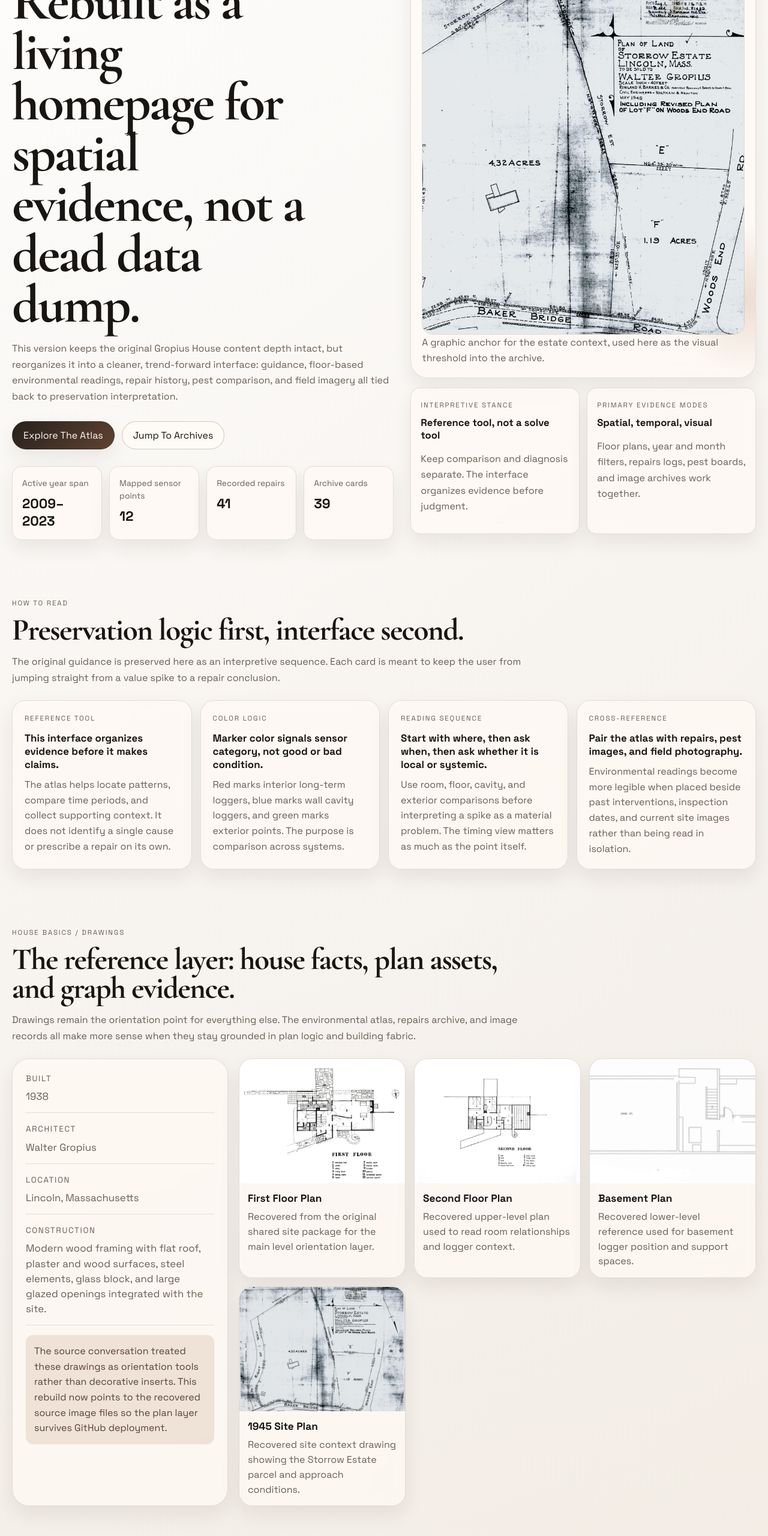
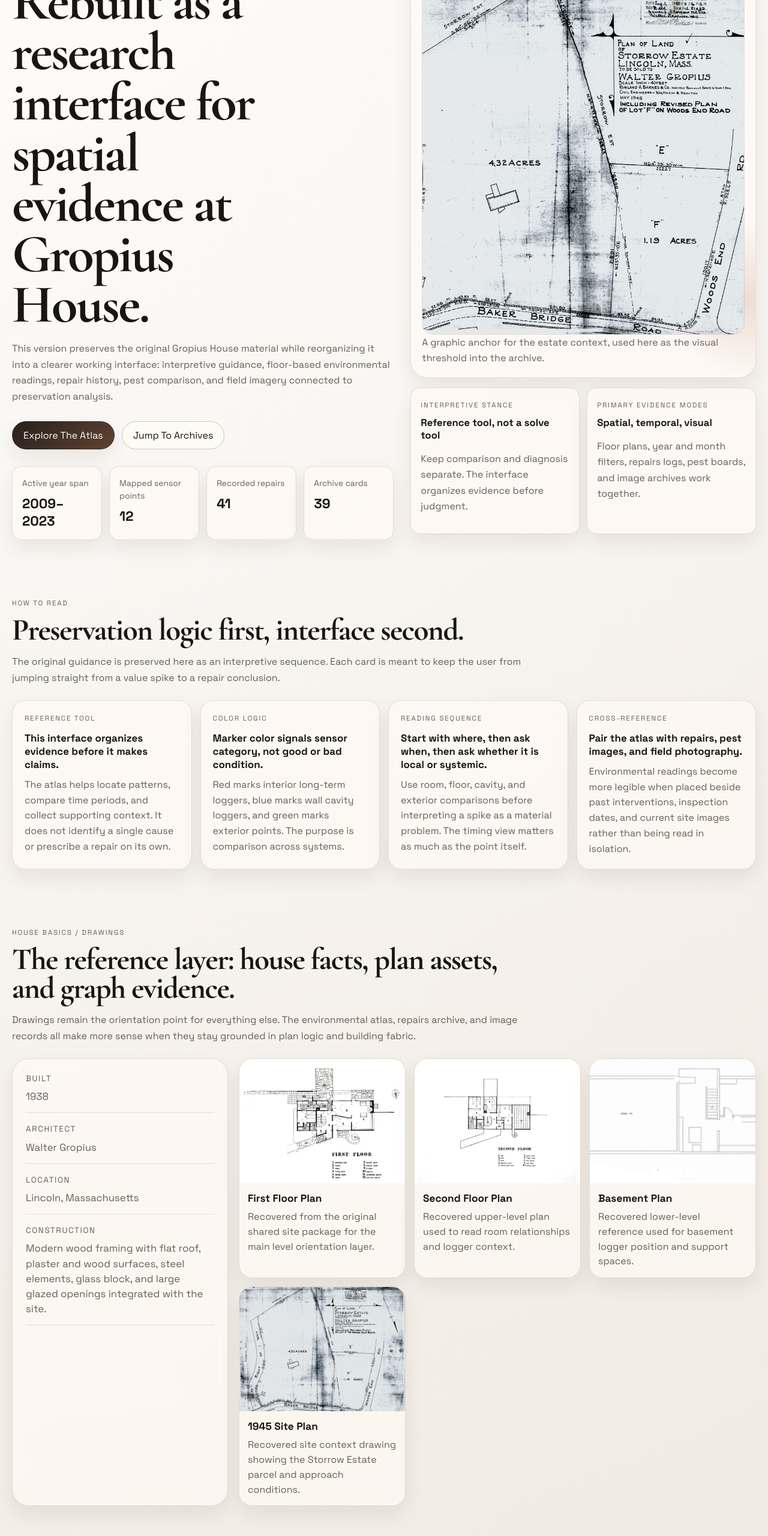
Before and after one commit to preservation-dotcom/gropius_house, a plain HTML site: page index.html in a window 1280 px wide. Shown: the part 214-2774 px from the top of the page at 60% size. Drawn offline with nearby package versions, Linux system fonts and the light colour scheme.

Commit message:
Add files via upload

```diff
--- a/index.html
+++ b/index.html
@@ -17,7 +17,7 @@
     href="https://fonts.googleapis.com/css2?family=Cormorant+Garamond:wght@500;600;700&family=Space+Grotesk:wght@400;500;700&display=swap"
     rel="stylesheet"
   >
-  <link rel="stylesheet" href="styles.css?v=20260420-3">
+  <link rel="stylesheet" href="styles.css?v=20260420-4">
 </head>
 <body>
   <div class="page-noise" aria-hidden="true"></div>
@@ -40,12 +40,12 @@
   <main id="top">
     <section class="hero section reveal">
       <div class="hero-copy">
-        <p class="eyebrow">Research, monitoring, and condition records brought into one navigable surface.</p>
-        <h1>Rebuilt as a living homepage for spatial evidence, not a dead data dump.</h1>
+        <p class="eyebrow">Research, monitoring, and condition records assembled into a single navigable interface.</p>
+        <h1>Rebuilt as a research interface for spatial evidence at Gropius House.</h1>
         <p class="hero-summary">
-          This version keeps the original Gropius House content depth intact, but reorganizes it into a cleaner,
-          trend-forward interface: guidance, floor-based environmental readings, repair history, pest comparison,
-          and field imagery all tied back to preservation interpretation.
+          This version preserves the original Gropius House material while reorganizing it into a clearer working
+          interface: interpretive guidance, floor-based environmental readings, repair history, pest comparison,
+          and field imagery connected to preservation analysis.
         </p>
         <div class="hero-actions">
           <button type="button" class="primary-button" data-scroll="#atlas">Explore The Atlas</button>
@@ -126,10 +126,6 @@
               Modern wood framing with flat roof, plaster and wood surfaces, steel elements, glass block, and large
               glazed openings integrated with the site.
             </span>
-          </div>
-          <div class="editor-note">
-            The source conversation treated these drawings as orientation tools rather than decorative inserts. This
-            rebuild now points to the recovered source image files so the plan layer survives GitHub deployment.
           </div>
         </article>
 
@@ -359,7 +355,7 @@
     </figure>
   </div>
 
-  <script src="data.js?v=20260420-3"></script>
-  <script src="app.js?v=20260420-3"></script>
+  <script src="data.js?v=20260420-4"></script>
+  <script src="app.js?v=20260420-4"></script>
 </body>
 </html>
--- a/styles.css
+++ b/styles.css
@@ -407,14 +407,6 @@ main {
   line-height: 1.5;
 }
 
-.editor-note {
-  padding: 14px;
-  border-radius: var(--radius-sm);
-  background: var(--accent-soft);
-  color: #584336;
-  line-height: 1.6;
-}
-
 .drawings-gallery {
   display: grid;
   grid-template-columns: repeat(3, minmax(0, 1fr));
@@ -471,6 +463,10 @@ main {
     linear-gradient(180deg, rgba(255, 252, 247, 0.88), rgba(240, 230, 218, 0.78));
   color: #52463a;
   line-height: 1.55;
+}
+
+.missing-visual[hidden] {
+  display: none !important;
 }
 
 .evidence-strip {
```
